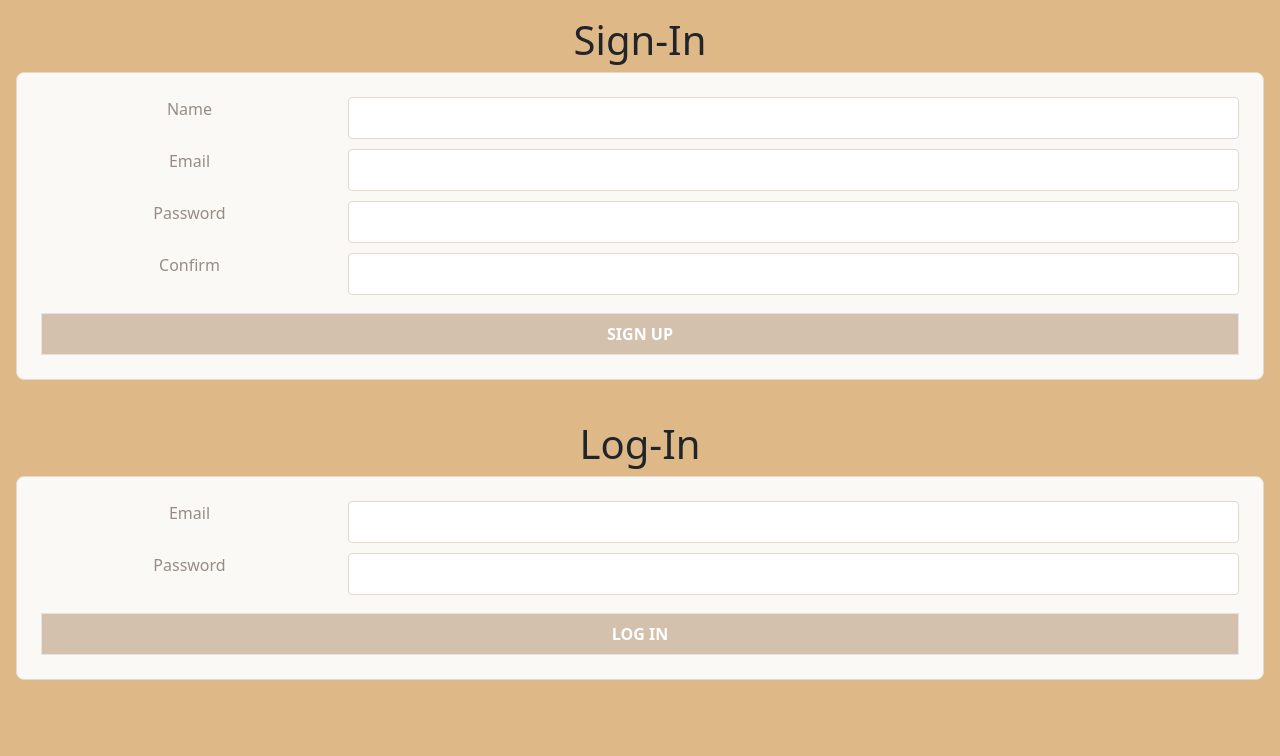
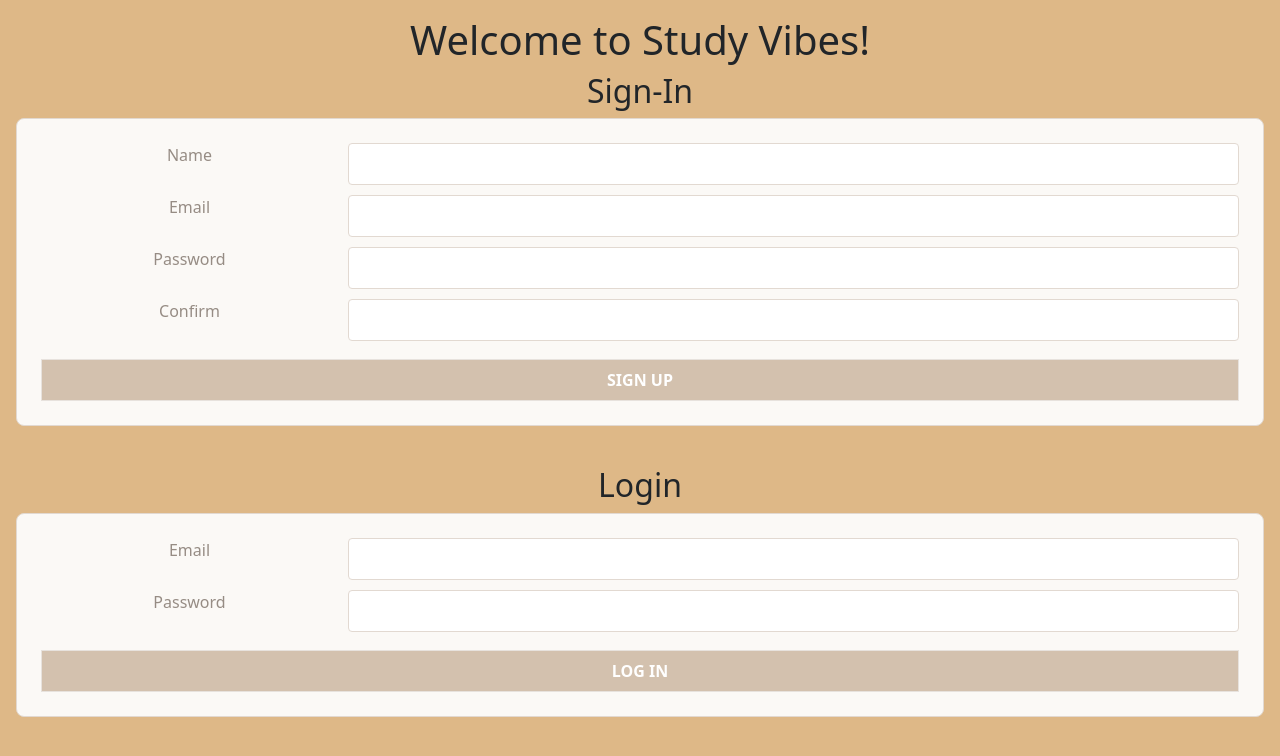
Before and after one commit to jhhansen00/Study-Vibes, a React (Create React App) app: page /home in a window 1280 px wide. Shown: the top 756 px of the page. Built offline with nearby package versions, Linux system fonts and the light colour scheme.

Commit message:
tiny add to auth page

```diff
--- a/src/pages/AuthPage/AuthPage.jsx
+++ b/src/pages/AuthPage/AuthPage.jsx
@@ -4,9 +4,10 @@ import LoginForm from "../../components/LoginForm/LoginForm";
 function AuthPage({ setUser }) {
   return (
     <main>
-      <h1>Sign-In</h1>
+      <h1>Welcome to Study Vibes!</h1>
+      <h2>Sign-In</h2>
       <SignUpForm setUser={setUser} />
-      <h1>Log-In</h1>
+      <h2>Login</h2>
       <LoginForm setUser={setUser} />
     </main>
   )
```
